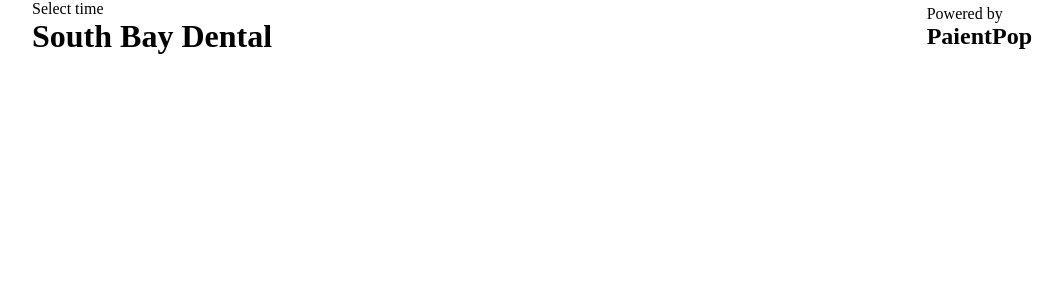
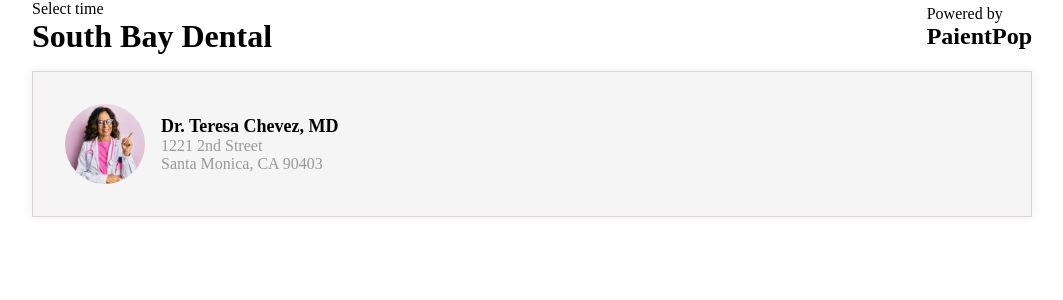
Before and after one commit to odevpl/Calendar, a React (Vite) app: page / in a window 1280 px wide. Shown: the top 300 px of the page, without its empty margins (108-1171 px from the left). Built offline with nearby package versions, Linux system fonts and the light colour scheme.

Commit message:
add basic header component for calendar

```diff
--- a/src/components/layout/Header/Header.jsx
+++ b/src/components/layout/Header/Header.jsx
@@ -1,5 +1,19 @@
+import photo from '../../../assets/img/lekarz.jpg';
+import './Header.scss';
+
 const Header = () => {
-  return <></>;
+  return (
+    <div className='header'>
+      <div className='img'>
+        <img src={photo} alt='lekarz' className='photo'></img>
+      </div>
+      <div className='info'>
+        <p className='name'>Dr. Teresa Chevez, MD</p>
+        <p>1221 2nd Street </p>
+        <p>Santa Monica, CA 90403</p>
+      </div>
+    </div>
+  );
 };
 
 export default Header;
--- /dev/null
+++ b/src/components/layout/Header/Header.scss
@@ -0,0 +1,35 @@
+.header {
+  background-color: rgba(0, 0, 0, 0.04);
+  display: flex;
+  align-items: center;
+  gap: 1em;
+  padding: 2em;
+  margin-top: 1em;
+  border: 1px solid rgb(217, 211, 211);
+  box-shadow: 0 0 10px 0 rgb(242, 237, 237);
+  .img {
+    width: 80px;
+    height: 80px;
+    border-radius: 999%;
+    background-color: #000;
+    overflow: hidden;
+    display: flex;
+    align-items: center;
+    justify-content: center;
+    .photo {
+      width: 100%;
+      height: 100%;
+      object-fit: cover;
+    }
+  }
+  .info {
+    font-weight: normal;
+    color: #999;
+
+    .name {
+      font-size: 18px;
+      font-weight: 600;
+      color: #000;
+    }
+  }
+}
```
Also changed, not shown: src/assets/img/lekarz.jpg (added).
